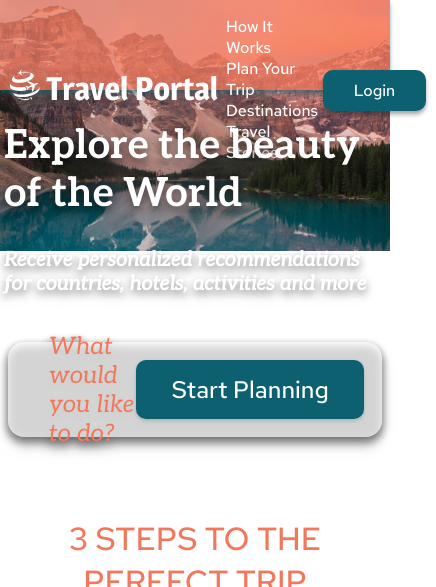
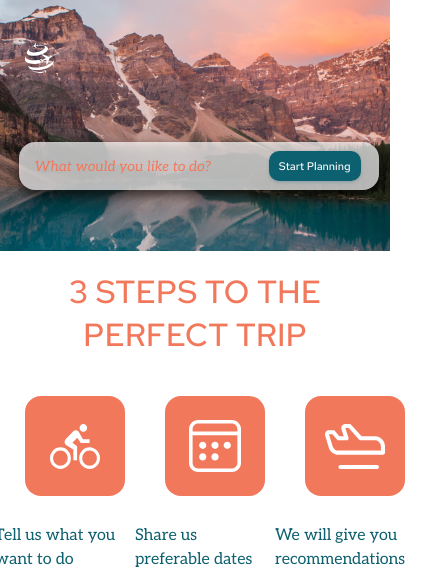
Before and after one commit to VolhaYu/momentum1, a plain HTML site: page travel/index.html in a window 390 px wide. Shown: the top 587 px of the page, 436 px wide, since content can reach past the window. Drawn offline with Linux system fonts and the light colour scheme.

Commit message:
feat: add adaptive saerch

```diff
--- a/travel/css/style.css
+++ b/travel/css/style.css
@@ -31,6 +31,7 @@ body {
 }
 .logo {
     width: 216px;
+    height: 31px;
     margin: 0;
     padding: 25px 0 34px 120px;
 }
@@ -374,6 +375,12 @@ h3 {
      url(../assets/img_mobile/Rectangle_28.jpg) bottom no-repeat;
         background-size: 100% 17%, 100% 40%;
     }
+    .logo {
+        padding-left: 60px;
+    }
+    .form-log  {
+        padding-right: 60px;
+    }
     .wrap-preview {
         margin: 0 auto;
         height: auto;
@@ -461,7 +468,6 @@ h3 {
         line-height: normal;
     }
     .text-preview {
-        /* margin-bottom: 5px; */
         line-height: normal;
     }
     .steps {
@@ -482,9 +488,48 @@ h3 {
         width: 155px;
         height: 130px;
     }
+}
 
+@media screen and (max-width: 390px) {
 
+    .header {
+        background: none;
+        box-shadow: none;
+        height: 32px;
+        padding-top: 43px;
+    }
+    .container {
+        width: 360px;
+        margin: 0 auto;
+    }
+    .nav-list {
+        display: none;
+    }
+    .form-log {
+        display: none;
+    }
+    h1, .text-preview  {
+        display: none;
+
+    }
+    .wrap-preview {
+        padding-top: 67px;
+    }
+    .search {
+        width: 360px;
+        height: 48px;
+    }
+    .text-search {
+        font-weight: 400;
+        font-size: 14px;
+        line-height: 17px;
+        padding-left: 16px;
+    }
+    .butt-search {
+        width: 92px;
+        height: 30px;
+        font-weight: 500;
+        font-size: 11px;
+        line-height: 15px;
+    }
 }
-@media screen and (max-width: 390) {
-
-}
--- a/travel/index.html
+++ b/travel/index.html
@@ -16,7 +16,10 @@
     <header class="header">
         <div class="container">
             <div class="wrap-header">
-                <img class="logo" src="assets/svg/logo.svg" alt="logo">
+                <picture>
+                    <source class="logo" media="(min-width:465px)" srcset="assets/svg/logo.svg">
+                    <img  src="assets/svg/Vector.svg" alt="logo">
+                  </picture>
                 <nav class="nav">
                     <ul class="nav-list">
                         <li class="nav-link"><a href="#steps">How It Works</a></li>
```
Also changed, not shown: travel/assets/svg/Vector.svg (added).
